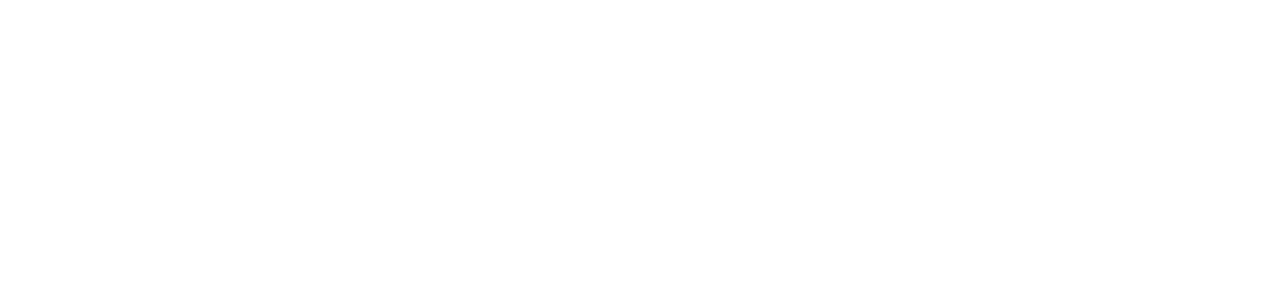
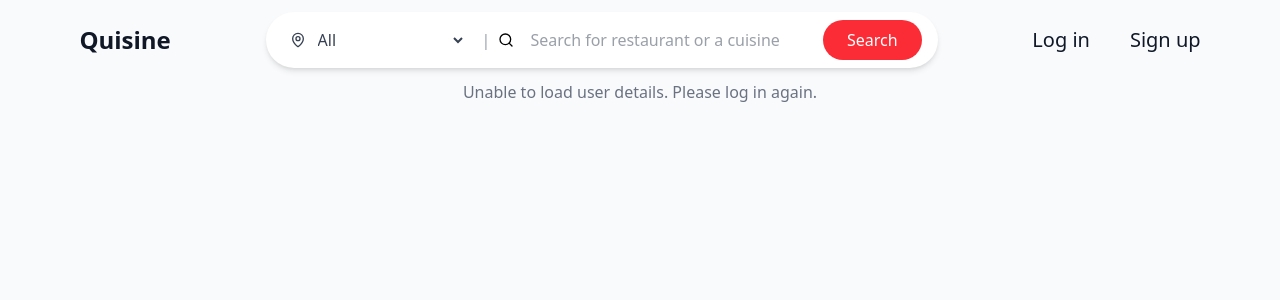
Before and after one commit to Karthikeyan-N-FSD/Restaurant-Reservation-and-Review-Platform-Client-Code, a React (Vite) app: page /profile in a window 1280 px wide. Before the commit this address had no page. Shown: the top 300 px of the page. Built offline with nearby package versions, Linux system fonts and the light colour scheme.

Commit message:
all as defalt

```diff
--- a/src/App.jsx
+++ b/src/App.jsx
@@ -20,6 +20,7 @@
 import './App.css';
 import LandingPage from './LandingPage';
 import BookingsPage from "./BookingsPage";
+import ProfilePage from "./ProfilePage"
 
 function App() {
   return (
@@ -54,6 +55,7 @@
                 <Route index element={<OverviewSection />} /> {/* Default */}
               </Route>
               <Route path="/bookings" element={<BookingsPage />} />
+              <Route path="/profile" element={<ProfilePage />} />
             </Route>
           </Routes>
         </BrowserRouter>
--- a/src/LandingPage.jsx
+++ b/src/LandingPage.jsx
@@ -68,7 +68,7 @@
                         <MapPin className="w-4 h-4 text-gray-700" />
                         <select
                             value={location}
-                            onChange={e => setLocation(e.target.value)}
+                            onChange={(e) => setLocation(e.target.value)}
                             className="outline-none text-gray-700 flex-grow sm:flex-grow-0 w-28 sm:w-40 px-2 bg-transparent"
                         >
                             <option value="All">All</option>
--- /dev/null
+++ b/src/ProfilePage.jsx
@@ -0,0 +1,26 @@
+import { useContext } from "react";
+import { UserContext } from "./context/UserContext";
+
+const ProfilePage = () => {
+  const { user } = useContext(UserContext);
+
+  if (!user) {
+    return (
+      <div className="text-center text-gray-500">
+        Unable to load user details. Please log in again.
+      </div>
+    );
+  }
+
+  return (
+    <div className="container mx-auto px-4 py-6">
+      <h2 className="text-2xl font-semibold text-gray-800 mb-6">Your Profile</h2>
+      <div className="bg-white rounded-lg shadow-md p-6 border border-gray-200">
+        <p className="text-lg font-semibold text-gray-800">Name: {user.name}</p>
+        <p className="text-lg font-semibold text-gray-800">Email: {user.email}</p>
+      </div>
+    </div>
+  );
+};
+
+export default ProfilePage;
--- a/src/context/SearchContext.jsx
+++ b/src/context/SearchContext.jsx
@@ -3,7 +3,7 @@
 export const SearchContext = createContext();
 
 export const SearchProvider = ({ children }) => {
-  const [location, setLocation] = useState("Chennai");
+  const [location, setLocation] = useState("All"); // Default to "All"
   const [searchTerm, setSearchTerm] = useState("");
 
   return (
```
